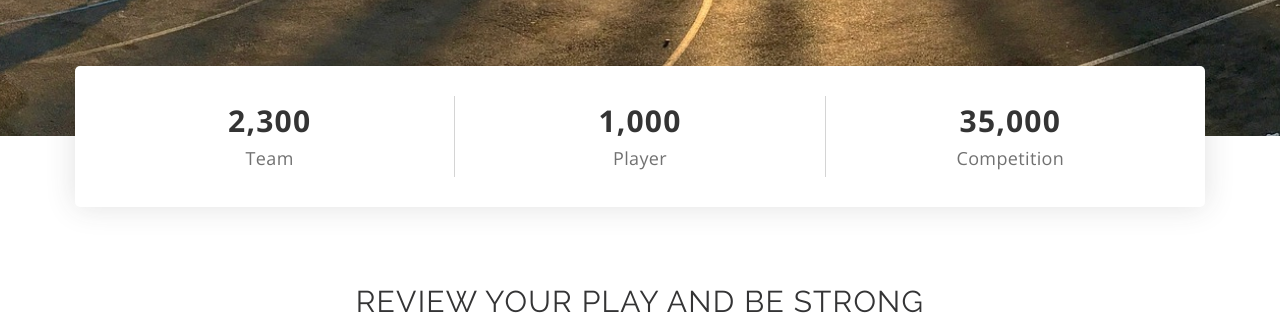
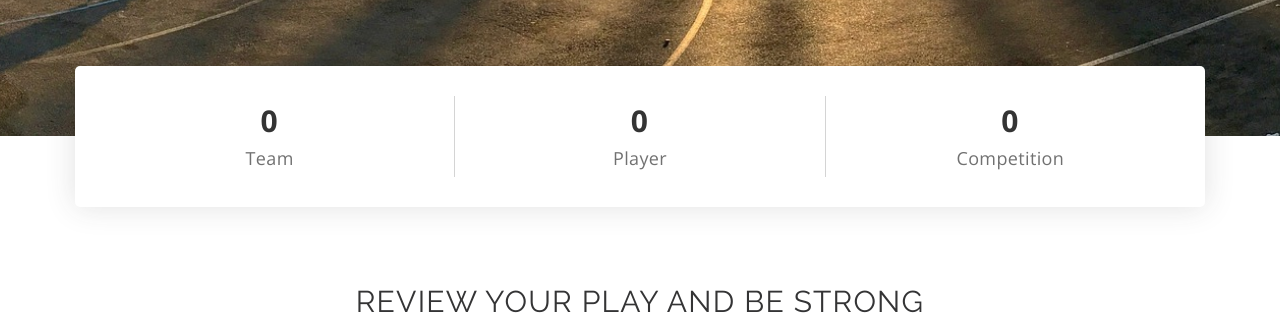
Before and after one commit to baidoosik/basmania, a Django app: page / in a window 1280 px wide. Shown: the part 721-1039 px from the top of the page. Run offline with Django 3.2, Linux system fonts and the light colour scheme; data that the repository does not hold is empty; some web fonts are replaced.

Commit message:
home 화면에 경기수,플레이어수,팀수전달하기

```diff
--- a/basmania/settings.py
+++ b/basmania/settings.py
@@ -39,6 +39,7 @@ INSTALLED_APPS = [
     'django.contrib.staticfiles',
     'club',
     'accounts',
+    'django_extensions',
 ]
 
 MIDDLEWARE = [
--- a/club/templates/club/home.html
+++ b/club/templates/club/home.html
@@ -49,17 +49,17 @@
             <div class="container">
                <div class="statistics-box">
                   <div class="statistics-item">
-                     <span class="value">2,300</span>
+                     <span class="value">{{ team_count }}</span>
                      <p class="title">Team</p>
                   </div>
 
                   <div class="statistics-item">
-                     <span class="value">1,000</span>
+                     <span class="value">{{ player_count }}</span>
                      <p class="title">Player</p>
                   </div>
 
                   <div class="statistics-item">
-                     <span class="value">35,000</span>
+                     <span class="value">{{ match_count }}</span>
                      <p class="title">Competition</p>
                   </div>
 
--- a/club/views.py
+++ b/club/views.py
@@ -1,5 +1,13 @@
 from django.shortcuts import render
-
+from .models import Team,Player,Match
 # Create your views here.
 def home(request):
-    return render(request,'club/home.html')
+    team_count = Team.objects.all().count()
+    player_count = Player.objects.all().count()
+    match_count = Match.objects.all().count()
+
+    return render(request,'club/home.html',{
+        'team_count':team_count,
+        'player_count':player_count,
+        'match_count':match_count,
+    })
```
Also changed, not shown: 1 other file.
